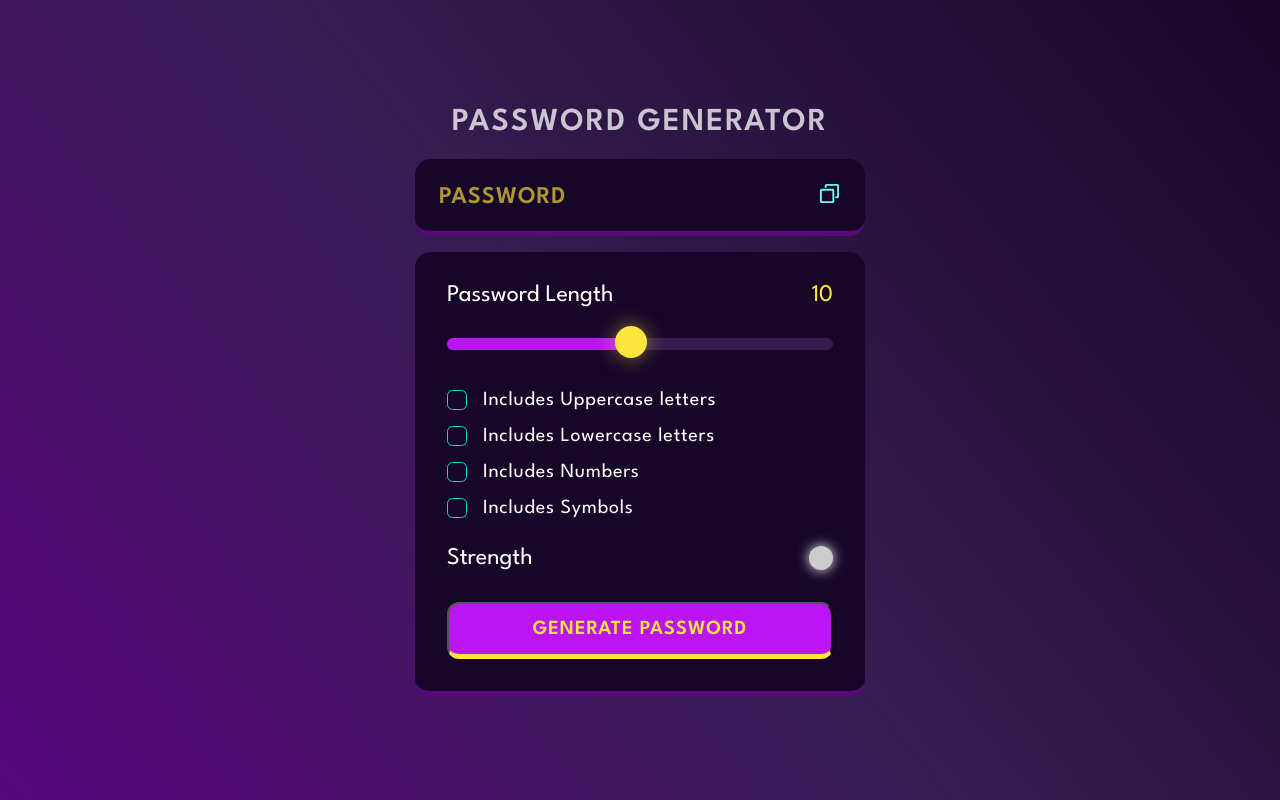
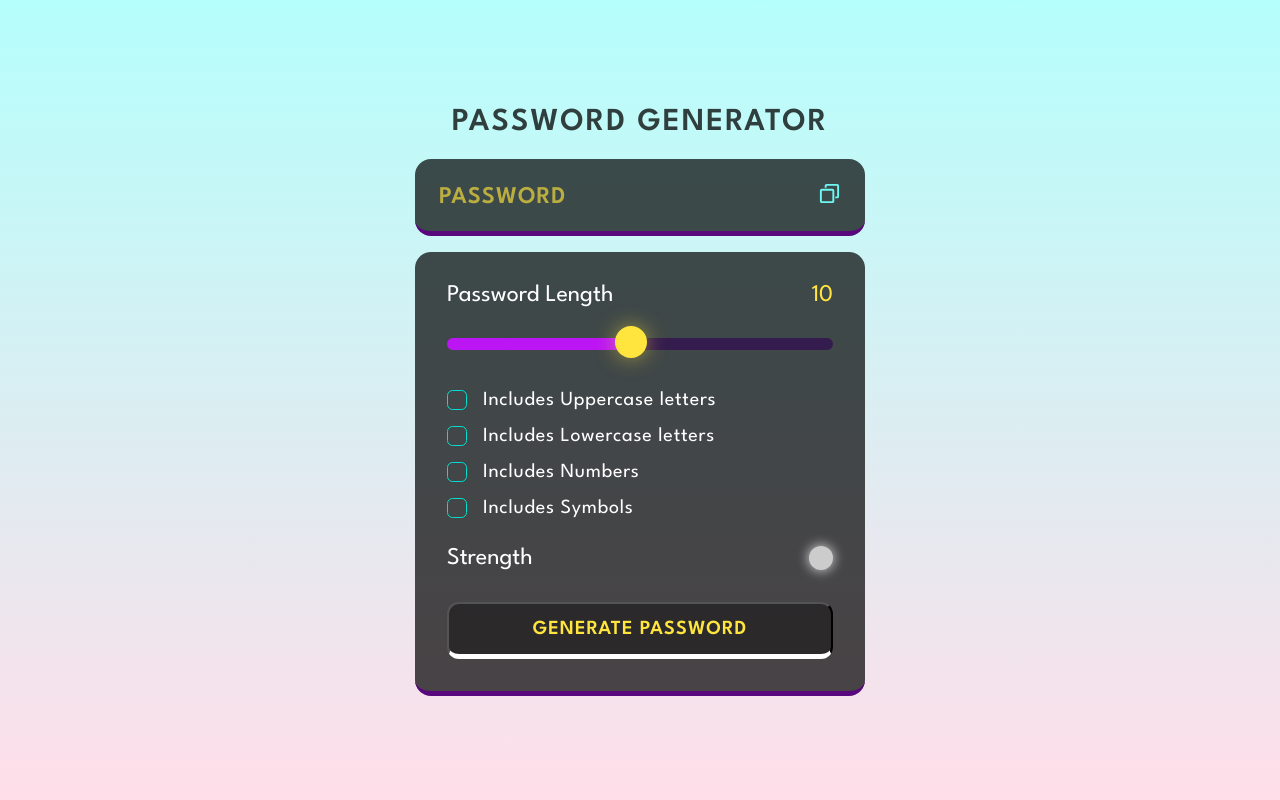
Before and after one commit to kaisar-sofi/Password-generator, a plain HTML site: page index.html in a window 1280 px wide. Drawn offline with Linux system fonts and the light colour scheme.

Commit message:
changes-in-css

```diff
--- a/index.html
+++ b/index.html
@@ -4,7 +4,7 @@
     <meta charset="UTF-8">
     <meta http-equiv="X-UA-Compatible" content="IE=edge">
     <meta name="viewport" content="width=device-width, initial-scale=1.0">
-    <title>Document</title>
+    <title>PasswordGenerator</title>
     <link rel="preconnect" href="https://fonts.googleapis.com" />
     <link rel="preconnect" href="https://fonts.gstatic.com" crossorigin />
     <link
--- a/styles.css
+++ b/styles.css
@@ -32,7 +32,9 @@ body {
     flex-direction: column;
     align-items: center;
     justify-content: center;
-    background: linear-gradient(231deg, rgba(22, 6, 40, 1) 0%, rgba(52, 28, 79, 1) 50%, rgba(88, 7, 125, 1) 100%);
+    background-color: #FFDEE9;
+    background-image: linear-gradient(0deg, #FFDEE9 0%, #B5FFFC 100%);
+    color: black;
 }
 
 .container {
@@ -41,7 +43,7 @@ body {
 }
 
 h1 {
-    color: var(--pl-white);
+    color: black;
     opacity: 0.75;
     text-transform: uppercase;
     letter-spacing: 2px;
@@ -51,7 +53,7 @@ h1 {
 
 .display-container {
     position: relative;
-    background-color: var(--dk-violet);
+    background-color: rgba(0,0,0,0.7);
     border-radius: 1rem;
     border-bottom: 0.35rem solid var(--lt-violet2);
     margin: 1rem 0;
@@ -93,9 +95,10 @@ h1 {
 
 .input-container{
     width:100%;
-    background-color: var(--dk-violet);
+    background: rgba(0,0,0,0.7);
     border-radius: 1rem;
     padding: 2rem;
+
     border-bottom: 0.35rem solid var(--lt-violet2);
 }
 
@@ -144,10 +147,10 @@ h1 {
 .generateButton {
     width: 100%;
     padding: 1rem 0;
-    background-color: var(--vb-violet);
+    background: rgba(0,0,0,0.4);
     text-align: center;
     border-radius: 0.75rem;
-    border-bottom: 0.35rem solid var(--vb-yellow);
+    border-bottom: 0.35rem solid white;
     text-transform: uppercase;
     letter-spacing: 1px;
     color: var(--vb-yellow);
```
